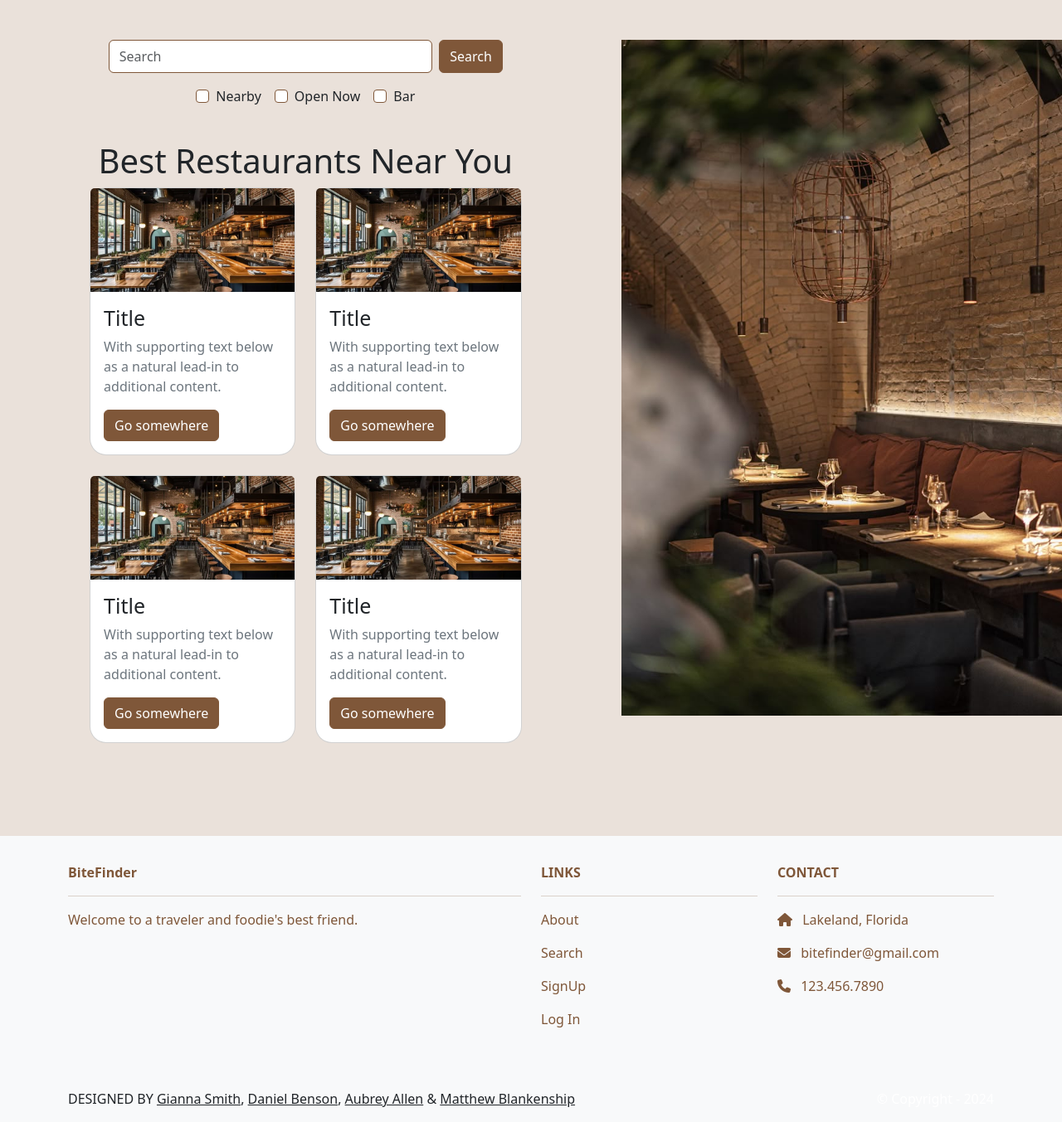
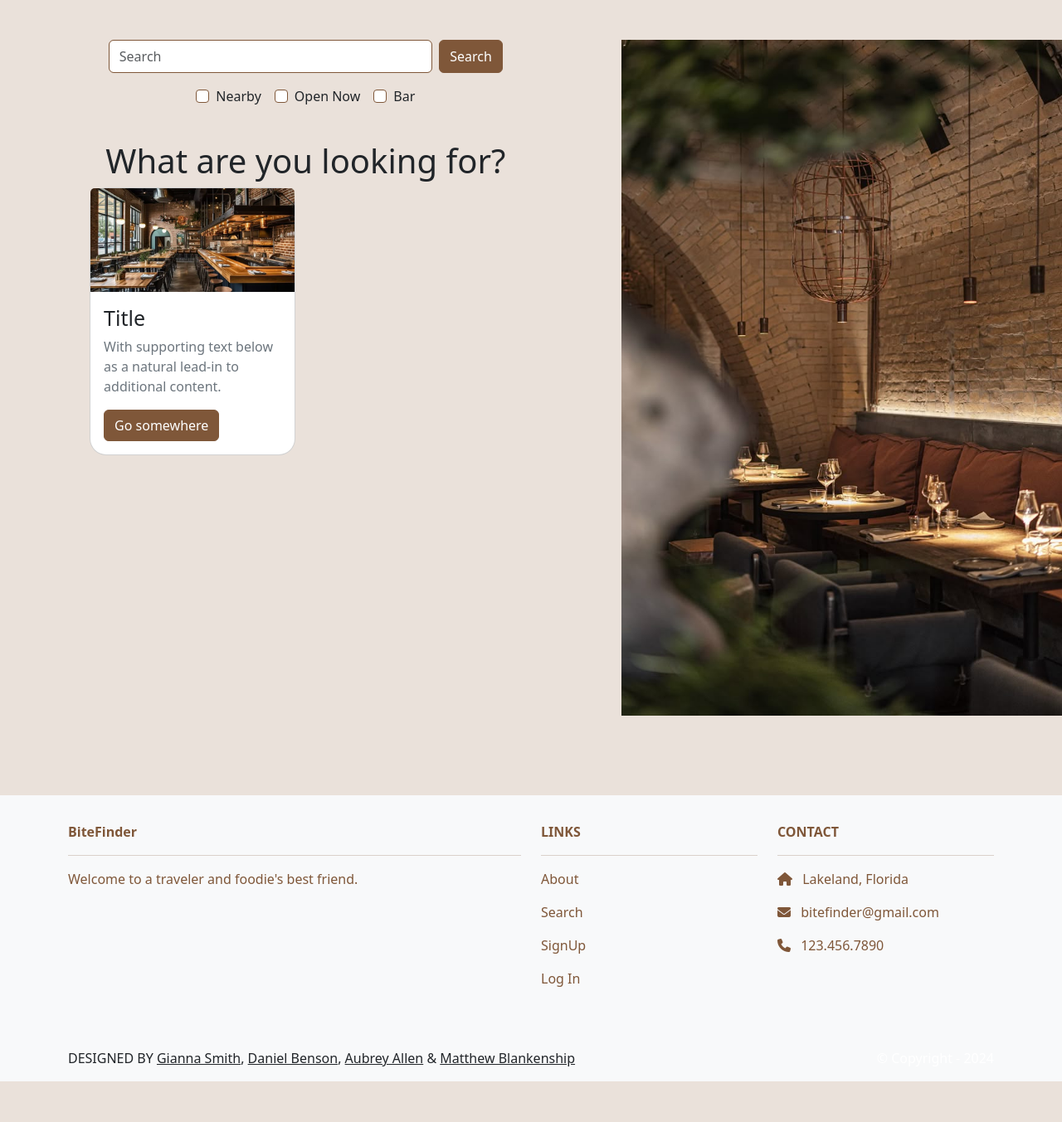
Before and after one commit to aallen764/Restaurant-Software, a Django app: page /search/ in a window 1280 px wide. Shown: the part 72-1425 px from the top of the page at 83% size. After the commit the page ends 1376 px from the top, so only its background shows below. Run offline with Django 5.2, Linux system fonts and the light colour scheme; some libraries are stand-ins or nearby versions.

Commit message:
Working on search page

```diff
--- a/search/templates/search/index.html
+++ b/search/templates/search/index.html
@@ -26,45 +26,12 @@
                 </div>
             </form>
 
-            <h1 class="display-6 mt-4 justify-content-center d-flex">Best Restaurants Near You</h1>
+            <h1 class="display-6 mt-4 justify-content-center d-flex">What are you looking for?</h1>
 
             <!-- Row for cards -->
             <div class="row row-cols-1 row-cols-md-2 row-cols-lg-2 g-4">
-                <!-- First Card -->
-                <div class="col">
-                  <div class="card w-100">
-                        <img src="/static/images/cardPlaceholder.jpg" class="card-img-top" alt="card image" style="width: 100%; height: auto; max-height: 125px; object-fit: cover;">
-                        <div class="card-body">
-                            <h5 class="card-title">Title</h5>
-                            <p class="card-text text-secondary">With supporting text below as a natural lead-in to additional content.</p>
-                            <a href="#" class="btn btn-primary">Go somewhere</a>
-                        </div>
-                    </div>
-                </div>
 
-                <!-- Second Card -->
-                <div class="col">
-                  <div class="card w-100">
-                        <img src="/static/images/cardPlaceholder.jpg" class="card-img-top" alt="card image" style="width: 100%; height: auto; max-height: 125px; object-fit: cover;">
-                        <div class="card-body">
-                            <h5 class="card-title">Title</h5>
-                            <p class="card-text text-secondary">With supporting text below as a natural lead-in to additional content.</p>
-                            <a href="#" class="btn btn-primary">Go somewhere</a>
-                        </div>
-                    </div>
-                </div>
 
-                <!-- Add more cards as needed -->
-                <div class="col">
-                  <div class="card w-100">
-                        <img src="/static/images/cardPlaceholder.jpg" class="card-img-top" alt="card image" style="width: 100%; height: auto; max-height: 125px; object-fit: cover;">
-                        <div class="card-body">
-                            <h5 class="card-title">Title</h5>
-                            <p class="card-text text-secondary">With supporting text below as a natural lead-in to additional content.</p>
-                            <a href="#" class="btn btn-primary">Go somewhere</a>
-                        </div>
-                    </div>
-                </div>
 
                 <div class="col">
                   <div class="card w-100">
```
